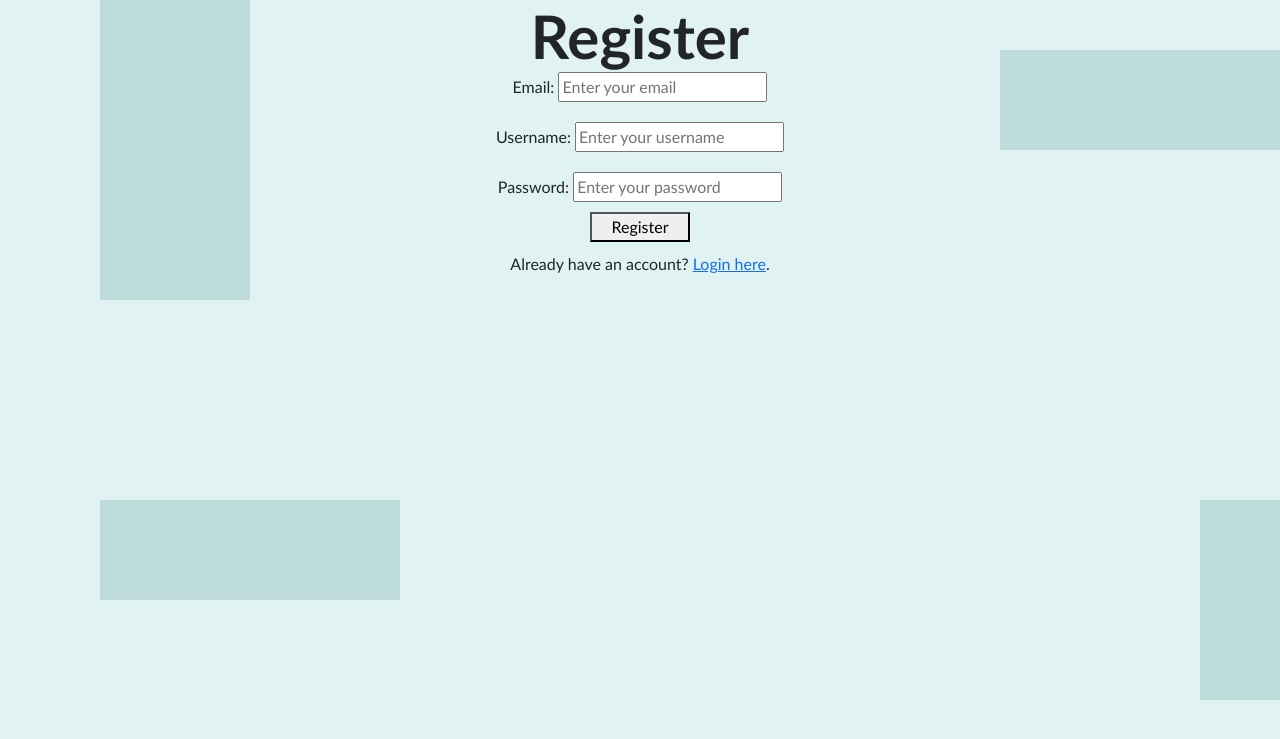
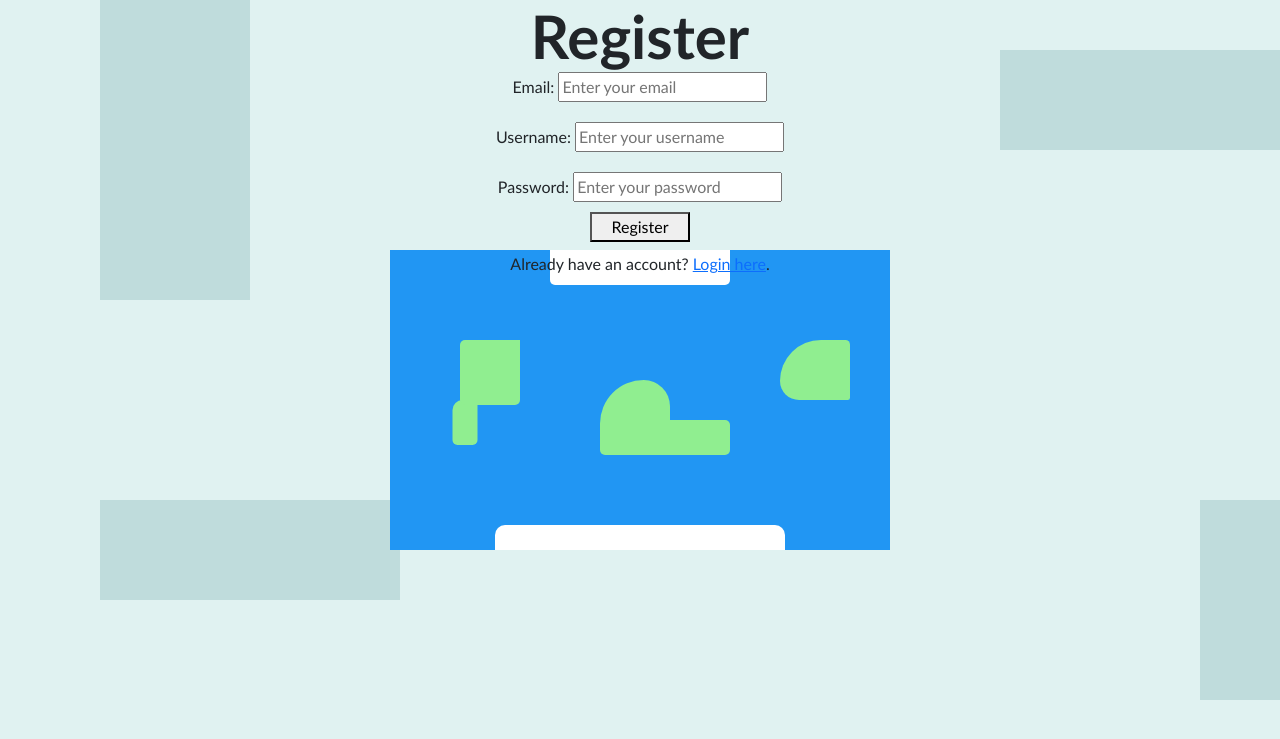
Before and after one commit to Andrew-Biggins1/GlobalGuess, a Flask app: page /signup in a window 1280 px wide; the page is wider, and only the part inside the window is pictured. Shown: the top 739 px of that part. Run offline with Flask 3, Linux system fonts and the light colour scheme.

Commit message:
added map to signup
added map to signup

```diff
--- a/app/templates/signup.html
+++ b/app/templates/signup.html
@@ -15,6 +15,17 @@
     <div class="square2"></div>
     <div class="square3"></div>
     <div class="square4"></div>
+
+    <div class="map">
+        <div class="ice1"></div>
+        <div class="ice2"></div>
+
+        <div class="land1"></div>
+        <div class="land2"></div>
+        <div class="land3"></div>
+        <div class="land4"></div>
+        <div class="land5"></div>
+    </div>
 
     <div class="login">
         <h1 id="header">Register</h1>
```
